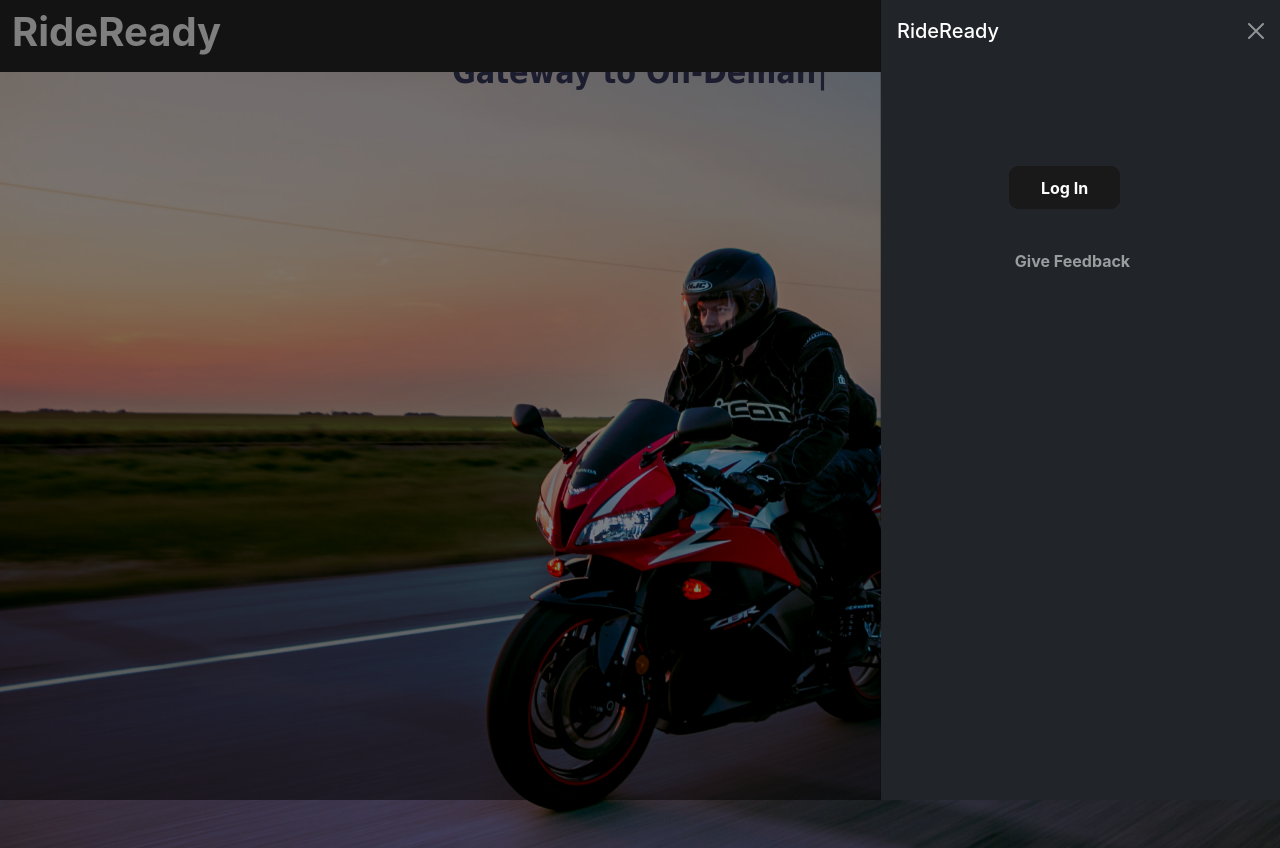
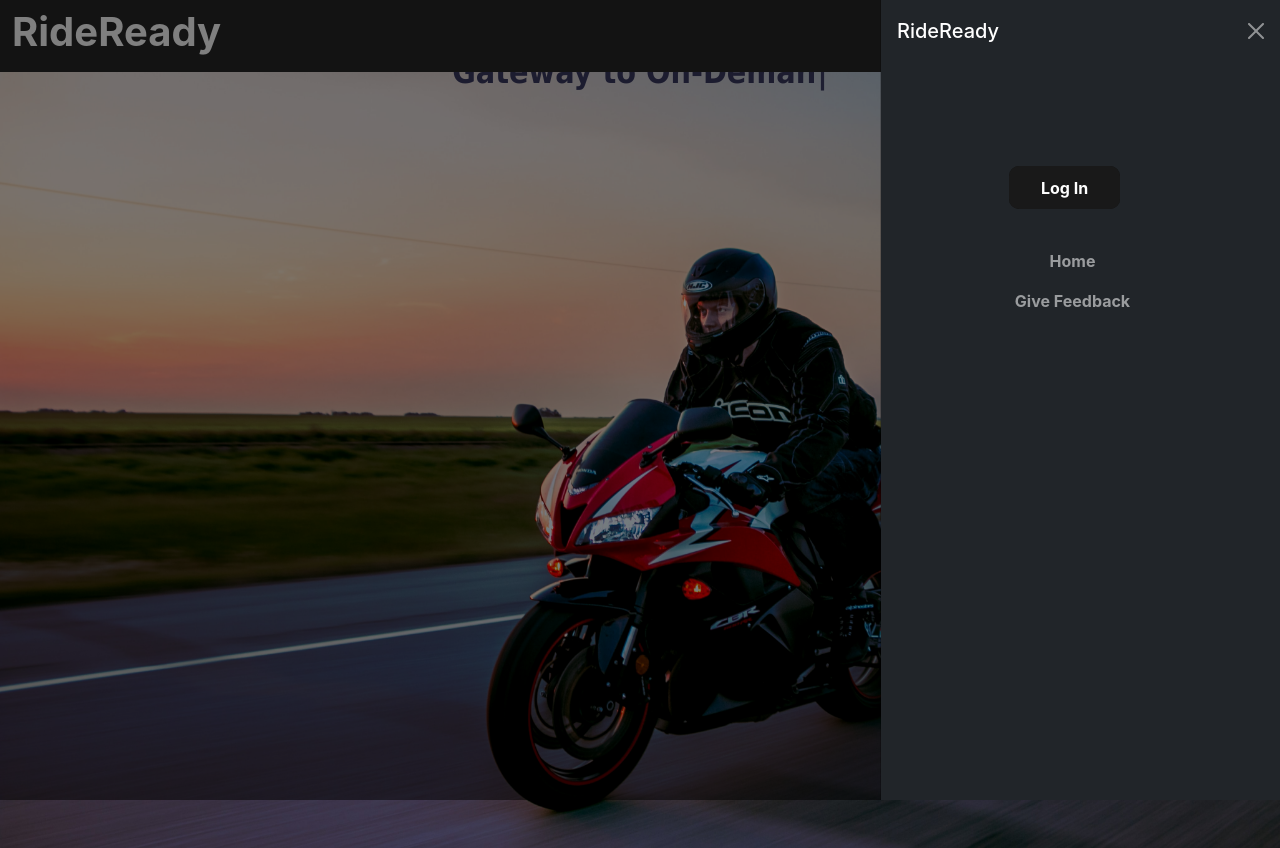
Before and after one commit to Vickykumarmishra/RideReady, a React (Create React App) app in the folder perfect/client/: page / in a window 1280 px wide. Both pictures are taken after a click on the button "Toggle navigation". Built offline with nearby package versions, Linux system fonts and the light colour scheme.

Commit message:
Update NavRide.js

```diff
--- a/perfect/client/src/components/NavRide.js
+++ b/perfect/client/src/components/NavRide.js
@@ -57,9 +57,15 @@ export default function NavRide() {
         <li style={{visibility:'hidden'}}>
         {isAuthenticated && (x+=1)}</li>
 
+
+        <li className="nav-item">
+            <NavLink  className="nav-link" to="/Home"><b>Home</b></NavLink>
+          </li>
           <li className="nav-item">
             <NavLink  className="nav-link" to="/Feedback"><b>Give Feedback</b></NavLink>
           </li>
+
+
 
         </ul>
 
```
